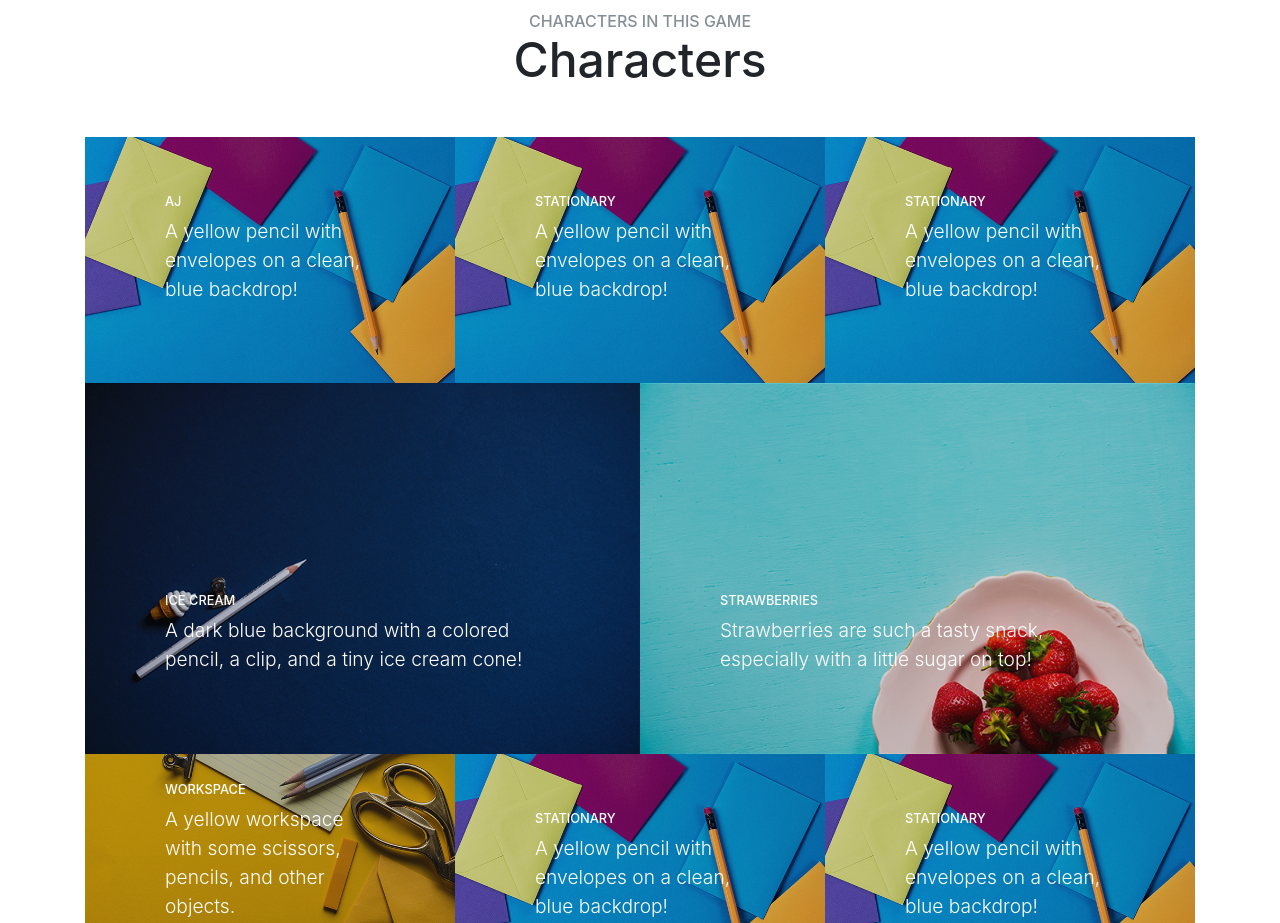
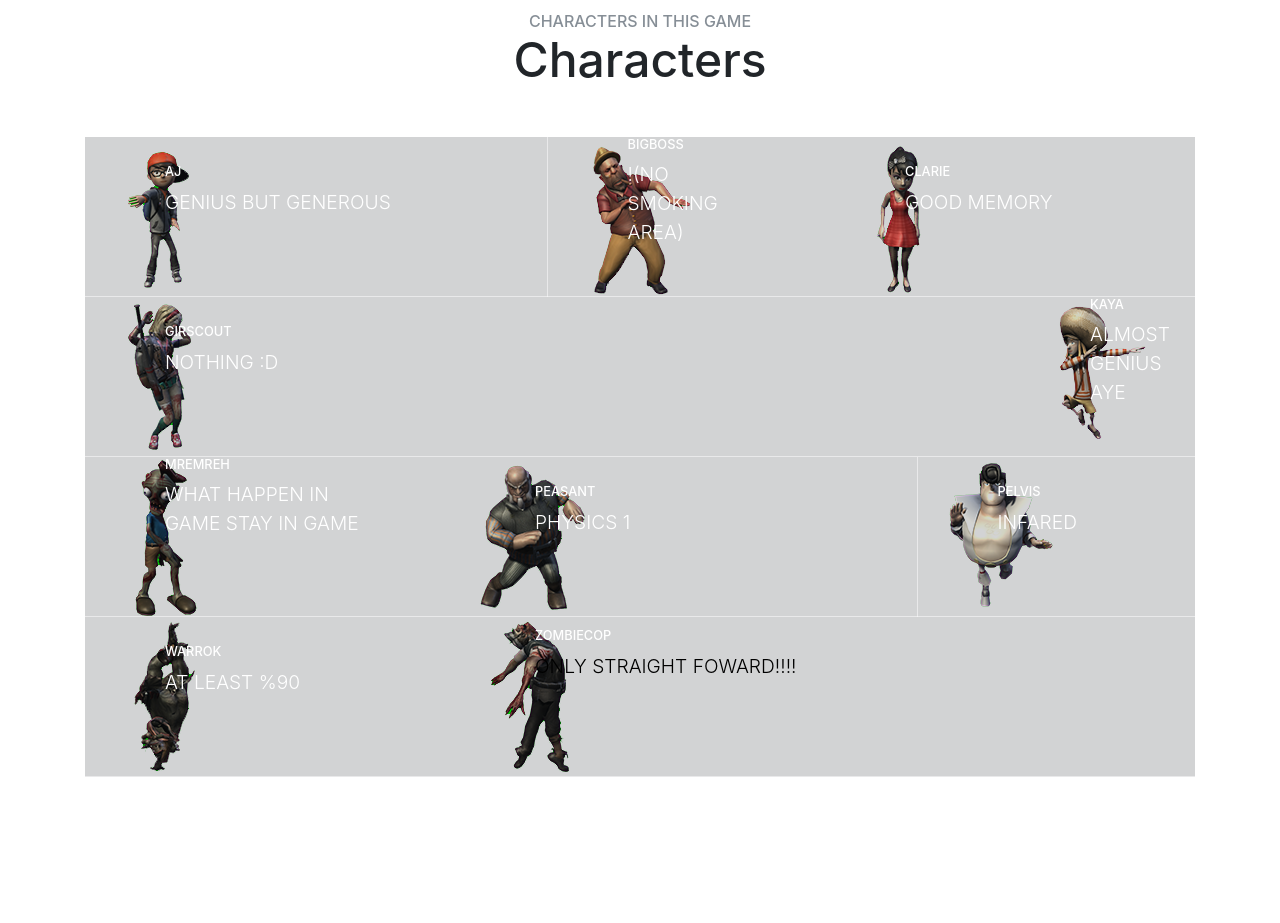
Before and after one commit to Omerdogan3/Qubic-Web, a website with bundled scripts: page index.html in a window 1280 px wide. Shown: the part 1920-2843 px from the top of the page. Built offline with nearby package versions, Linux system fonts and the light colour scheme; files whose address does not match are found by name.

Commit message:
CHANGES IN SOME HEADER PAGE

```diff
--- a/index.html
+++ b/index.html
@@ -115,26 +115,26 @@
           <h2 class="mb-5">Characters</h2>
         </div>
         <div class="row no-gutters">
-          <div class="col-lg-4">
+          <div class="col-lg-5">
             <a class="portfolio-item" href="#">
               <span class="caption">
                 <span class="caption-content">
                   <h2>AJ</h2>
-                  <p class="mb-0">A yellow pencil with envelopes on a clean, blue backdrop!</p>
+                  <p class="mb-0">GENIUS BUT GENEROUS</p>
                 </span>
               </span>
-              <img class="img-fluid" src="img/portfolio-1.jpg" alt="">
+              <img class="img-fluid" src="img/Characters/aj.png" alt="">
             </a>
           </div>
-          <div class="col-lg-4">
+          <div class="col-lg-3">
             <a class="portfolio-item" href="#">
               <span class="caption">
                 <span class="caption-content">
-                  <h2>Stationary</h2>
-                  <p class="mb-0">A yellow pencil with envelopes on a clean, blue backdrop!</p>
+                  <h2>BIGBOSS</h2>
+                  <p class="mb-0">!(NO SMOKING AREA)</p>
                 </span>
               </span>
-              <img class="img-fluid" src="img/portfolio-1.jpg" alt="">
+              <img class="img-fluid" src="img/Characters/bigboss.png" alt="">
             </a>
           </div>
 
@@ -142,89 +142,89 @@
             <a class="portfolio-item" href="#">
               <span class="caption">
                 <span class="caption-content">
-                  <h2>Stationary</h2>
-                  <p class="mb-0">A yellow pencil with envelopes on a clean, blue backdrop!</p>
+                  <h2>CLARIE</h2>
+                  <p class="mb-0">GOOD MEMORY</p>
                 </span>
               </span>
-              <img class="img-fluid" src="img/portfolio-1.jpg" alt="">
+              <img class="img-fluid" src="img/Characters/clarie.png" alt="">
             </a>
           </div>
 
-          <div class="col-lg-6">
+          <div class="col-lg-10">
             <a class="portfolio-item" href="#">
               <span class="caption">
                 <span class="caption-content">
-                  <h2>Ice Cream</h2>
-                  <p class="mb-0">A dark blue background with a colored pencil, a clip, and a tiny ice cream cone!</p>
+                  <h2>GIRSCOUT</h2>
+                  <p class="mb-0">NOTHING :D</p>
                 </span>
               </span>
-              <img class="img-fluid" src="img/portfolio-2.jpg" alt="">
+              <img class="img-fluid" src="img//Characters/girscout.png" alt="">
             </a>
           </div>
-          <div class="col-lg-6">
+          <div class="col-lg-2">
             <a class="portfolio-item" href="#">
               <span class="caption">
                 <span class="caption-content">
-                  <h2>Strawberries</h2>
-                  <p class="mb-0">Strawberries are such a tasty snack, especially with a little sugar on top!</p>
+                  <h2>KAYA</h2>
+                  <p class="mb-0">ALMOST GENIUS AYE</p>
                 </span>
               </span>
-              <img class="img-fluid" src="img/portfolio-3.jpg" alt="">
+              <img class="img-fluid" src="img//Characters/kaya.png" alt="">
             </a>
           </div>
           <div class="col-lg-4">
             <a class="portfolio-item" href="#">
               <span class="caption">
                 <span class="caption-content">
-                  <h2>Workspace</h2>
-                  <p class="mb-0">A yellow workspace with some scissors, pencils, and other objects.</p>
+                  <h2>MREMREH</h2>
+                  <p class="mb-0">WHAT HAPPEN IN GAME STAY IN GAME</p>
                 </span>
               </span>
-              <img class="img-fluid" src="img/portfolio-4.jpg" alt="">
+              <img class="img-fluid" src="img//Characters/mremreh.png" alt="">
+            </a>
+          </div>
+          <div class="col-lg-5">
+            <a class="portfolio-item" href="#">
+              <span class="caption">
+                <span class="caption-content">
+                  <h2>PEASANT</h2>
+                  <p class="mb-0">PHYSICS 1</p>
+                </span>
+              </span>
+              <img class="img-fluid" src="img//Characters/peasant.png" alt="">
+            </a>
+          </div>
+          <div class="col-lg-3">
+            <a class="portfolio-item" href="#">
+              <span class="caption">
+                <span class="caption-content">
+                  <h2>PELVIS</h2>
+                  <p class="mb-0">INFARED</p>
+                </span>
+              </span>
+              <img class="img-fluid" src="img//Characters/pelvis.png" alt="">
             </a>
           </div>
           <div class="col-lg-4">
             <a class="portfolio-item" href="#">
               <span class="caption">
                 <span class="caption-content">
-                  <h2>Stationary</h2>
-                  <p class="mb-0">A yellow pencil with envelopes on a clean, blue backdrop!</p>
+                  <h2>WARROK</h2>
+                  <p class="mb-0">AT LEAST %90</p>
                 </span>
               </span>
-              <img class="img-fluid" src="img/portfolio-1.jpg" alt="">
+              <img class="img-fluid" src="img//Characters/warrok.png" alt="">
             </a>
           </div>
-          <div class="col-lg-4">
+          <div class="col-lg-8">
             <a class="portfolio-item" href="#">
               <span class="caption">
                 <span class="caption-content">
-                  <h2>Stationary</h2>
-                  <p class="mb-0">A yellow pencil with envelopes on a clean, blue backdrop!</p>
+                  <h2>ZOMBIECOP</h2>
+                  <p style="color:black">ONLY STRAIGHT FOWARD!!!!</p>
                 </span>
               </span>
-              <img class="img-fluid" src="img/portfolio-1.jpg" alt="">
-            </a>
-          </div>
-          <div class="col-lg-6">
-            <a class="portfolio-item" href="#">
-              <span class="caption">
-                <span class="caption-content">
-                  <h2>Stationary</h2>
-                  <p class="mb-0">A yellow pencil with envelopes on a clean, blue backdrop!</p>
-                </span>
-              </span>
-              <img class="img-fluid" src="img/portfolio-1.jpg" alt="">
-            </a>
-          </div>
-          <div class="col-lg-6">
-            <a class="portfolio-item" href="#">
-              <span class="caption">
-                <span class="caption-content">
-                  <h2>Stationary</h2>
-                  <p class="mb-0">A yellow pencil with envelopes on a clean, blue backdrop!</p>
-                </span>
-              </span>
-              <img class="img-fluid" src="img/portfolio-1.jpg" alt="">
+              <img class="img-fluid" src="img//Characters/zombieCop.png" alt="">
             </a>
           </div>
 
```
Also changed, not shown: 3 other files.
